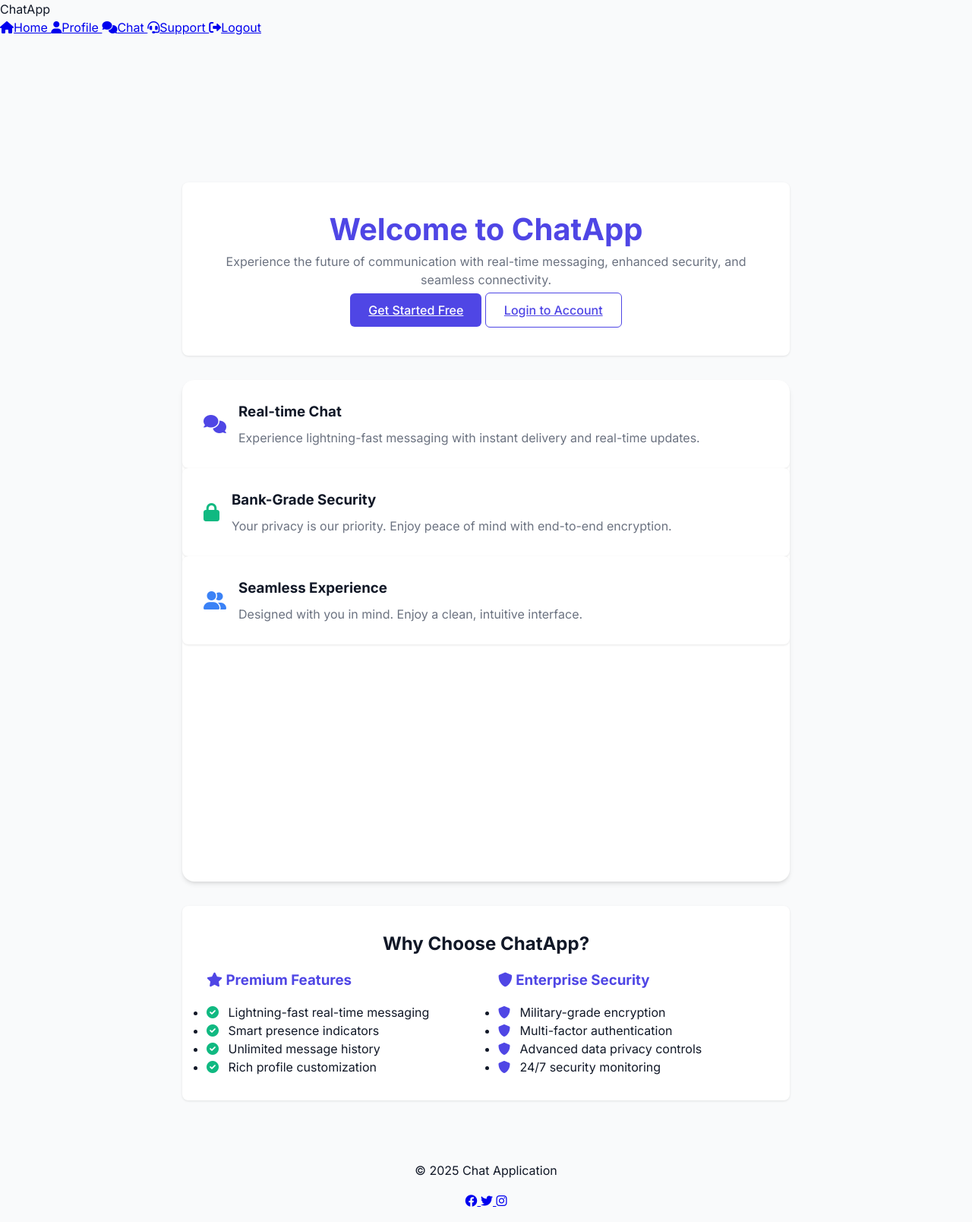
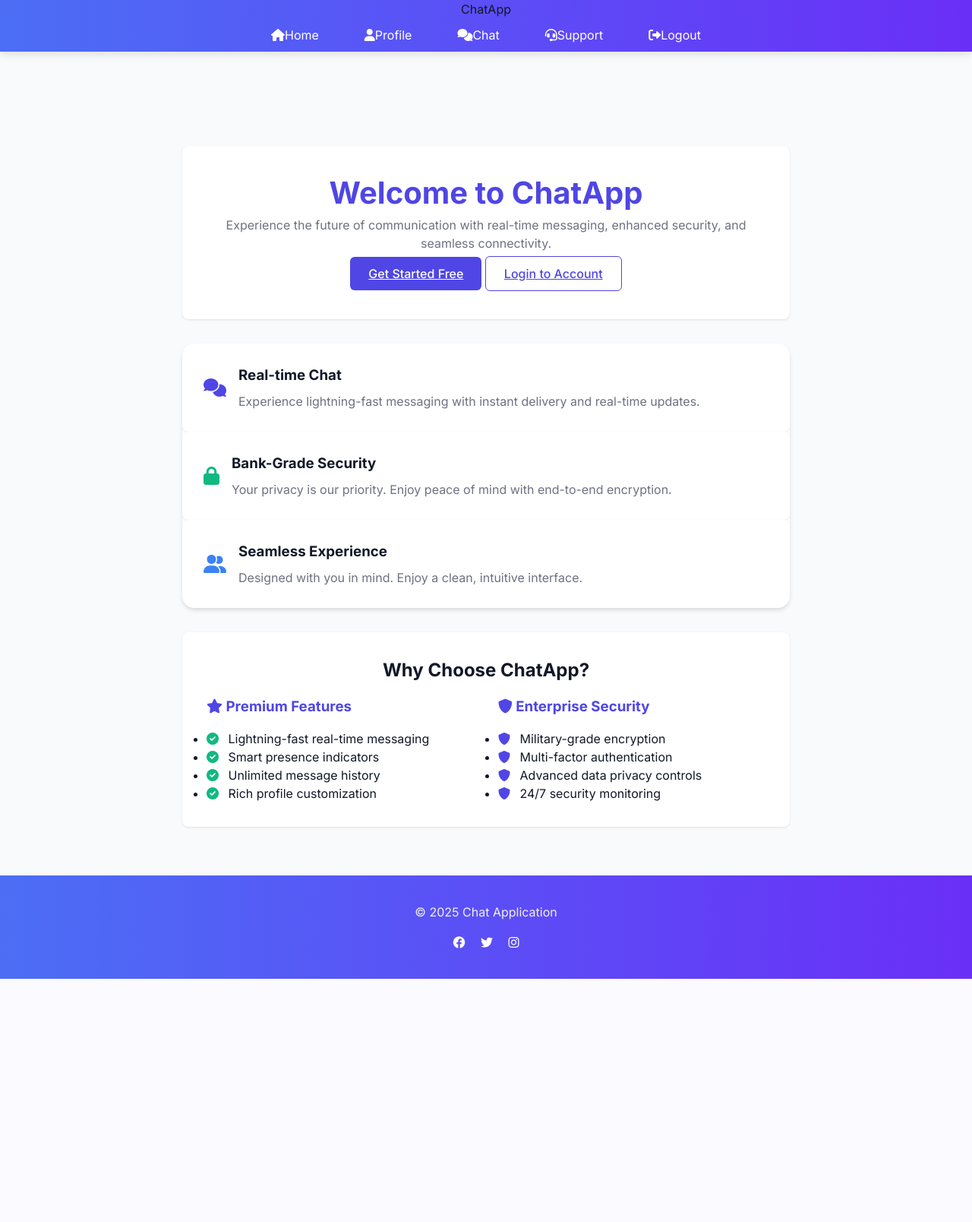
Before and after one commit to anshj2002/chat_task, a Django app: template accounts/templates/home.html in a window 1280 px wide. Shown: the whole page at 76% size. After the commit the page ends 1288 px from the top, so only its background shows below. Run offline with Django 5.2, Linux system fonts and the light colour scheme; the template is opened without the code that fills it, so the values that code supplies are empty.

Commit message:
templates added:

```diff
--- a/accounts/static/css/styles.css
+++ b/accounts/static/css/styles.css
@@ -44,10 +44,9 @@ body {
 .chat-container {
     display: flex;
     flex-direction: column;
-    height: calc(100vh - 140px);
     background-color: white;
     border-radius: 1rem;
-    box-shadow: 0 4px 6px -1px rgba(0, 0, 0, 0.1), 0 2px 4px -1px rgba(0, 0, 0, 0.06);
+    box-shadow: 0 4px 6px -1px rgba(0, 0, 0, 0.1), 0 2px 6px -1px rgba(0, 0, 0, 0.06);
     overflow: hidden;
 }
 
@@ -448,3 +447,69 @@ body {
         transform: translateY(0);
     }
 }
+nav {
+    background: linear-gradient(to right, #4c6ef5, #6a2ff7);
+    position: fixed;
+    top: 0;
+    width: 100%;
+    z-index: 50;
+    box-shadow: 0 4px 10px rgba(0, 0, 0, 0.1);
+    backdrop-filter: blur(10px);
+}
+
+nav .flex {
+    display: flex;
+    justify-content: center; /* Center navbar items */
+    align-items: center;
+}
+
+nav a {
+    color: white;
+    text-decoration: none;
+    padding: 10px 20px;
+    margin: 0 10px;
+    border-radius: 8px;
+    transition: background-color 0.3s, transform 0.3s;
+}
+
+nav a:hover {
+    background-color: #4a4a4a;
+    transform: scale(1.05);
+}
+
+/* Chat Panel Button */
+#toggle-chat {
+    width: 100%;
+    padding: 12px;
+    background-color: #4c6ef5;
+    color: white;
+    border-radius: 8px;
+    transition: background-color 0.3s;
+}
+
+#toggle-chat:hover {
+    background-color: #3a5f99;
+}
+
+/* Chat Panel */
+#chat-panel {
+    display: none;
+}
+
+/* Footer Styling */
+footer {
+    background: linear-gradient(to right, #4c6ef5, #6a2ff7);
+    padding: 20px;
+    text-align: center;
+    color: #f0f0f0;
+}
+
+footer a {
+    color: white;
+    margin: 0 8px;
+    text-decoration: none;
+}
+
+footer a:hover {
+    color: #ffb400;
+}
--- a/accounts/static/js/scripts.js
+++ b/accounts/static/js/scripts.js
@@ -186,7 +186,10 @@ function appendMessage(data) {
     chatBox.appendChild(messageDiv);
     chatBox.scrollTop = chatBox.scrollHeight;
 }
-
+document.getElementById('toggle-chat').addEventListener('click', function() {
+    const chatPanel = document.getElementById('chat-panel');
+    chatPanel.classList.toggle('hidden'); // Toggles the 'hidden' class
+});
 // Handle user search functionality
 function setupUserSearch() {
     const searchInput = document.getElementById('searchInput');
--- a/accounts/templates/base.html
+++ b/accounts/templates/base.html
@@ -13,14 +13,12 @@
 
 <body class="bg-gradient-to-r from-blue-500 to-purple-700 font-poppins">
 
-    <!-- Modern Navbar with Background Effect -->
+    <!-- Navbar Centered -->
     <nav class="bg-gradient-to-r from-indigo-600 to-purple-700 text-white fixed w-full z-50 shadow-lg backdrop-blur-sm">
-        <div class="max-w-7xl mx-auto px-4">
-            <div class="flex justify-between items-center h-16">
-                <div class="flex items-center space-x-3">
+        <div class="flex justify-center items-center h-16">
             <span class="text-xl font-extrabold tracking-wide text-transparent bg-clip-text bg-gradient-to-r from-yellow-400 to-indigo-500">ChatApp</span>
         </div>
-                <div class="flex items-center space-x-6">
+        <div class="flex justify-center items-center space-x-6">
             <a href="{% url 'home' %}" class="hover:bg-indigo-700 px-4 py-2 rounded-md transition duration-300 ease-in-out transform hover:scale-105">
                 <i class="fas fa-home mr-2"></i>Home
             </a>
@@ -37,9 +35,8 @@
                 <i class="fas fa-sign-out-alt mr-2"></i>Logout
             </a>
         </div>
-            </div>
-        </div>
     </nav>
+
 
     <!-- Main Content -->
     <div class="container mx-auto mt-24 px-4 flex min-h-screen">
@@ -51,10 +48,6 @@
             {% block content %}{% endblock %}
         </div>
 
-        <div class="w-1/4 bg-white rounded-lg shadow-lg p-4 ml-4 hidden lg:block bg-opacity-80">
-            <div class="space-y-3">
-                <!-- Online users will be dynamically inserted here -->
-            </div>
         </div>
     </div>
 
```
Also changed, not shown: accounts/templates/chat.html (+17 -13 lines), accounts/templates/profile.html (+25 -16 lines), accounts/templates/user_list.html (+20 -17 lines), db.sqlite3. Lines whose indentation alone changed are shown as unchanged.
